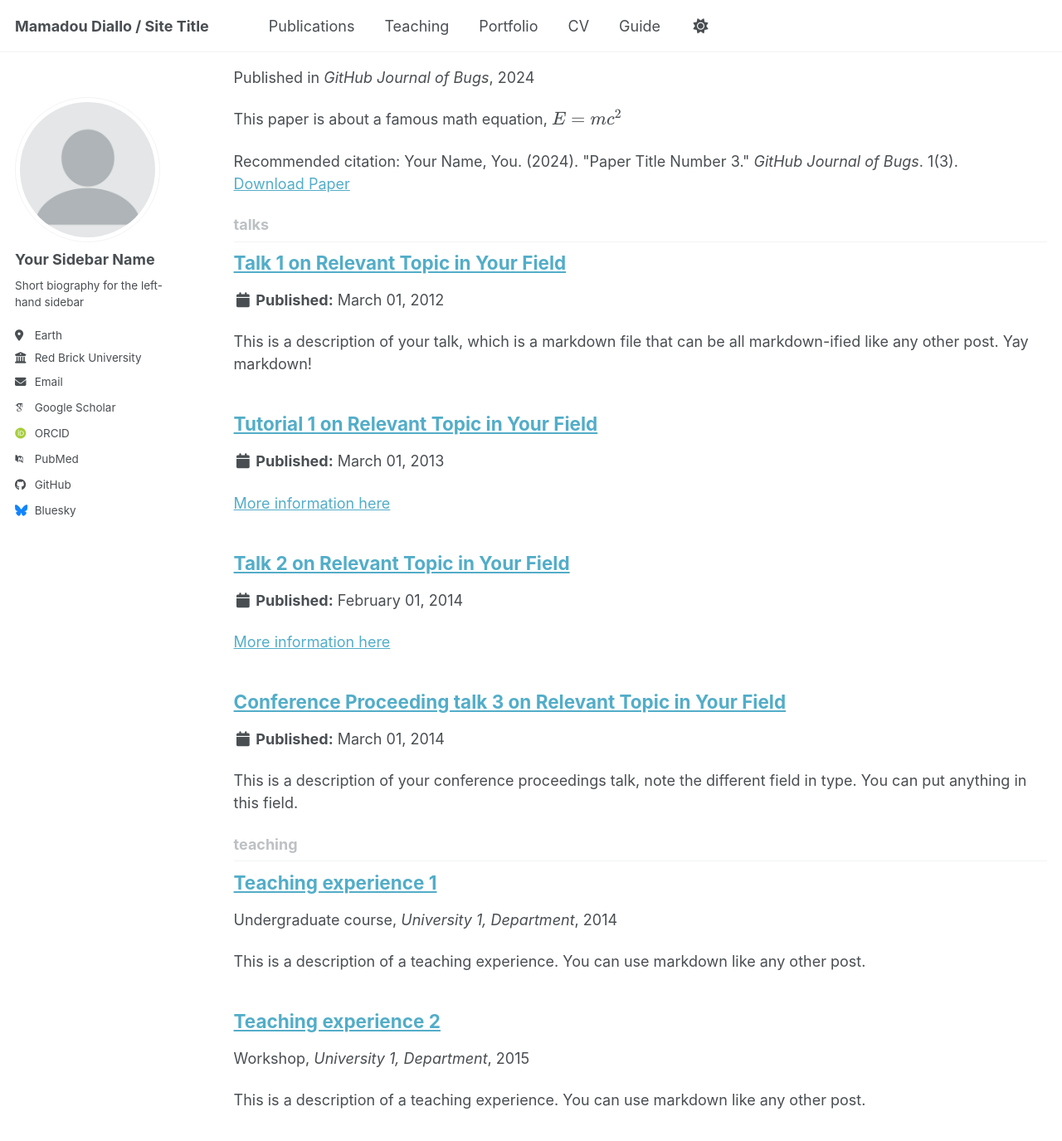
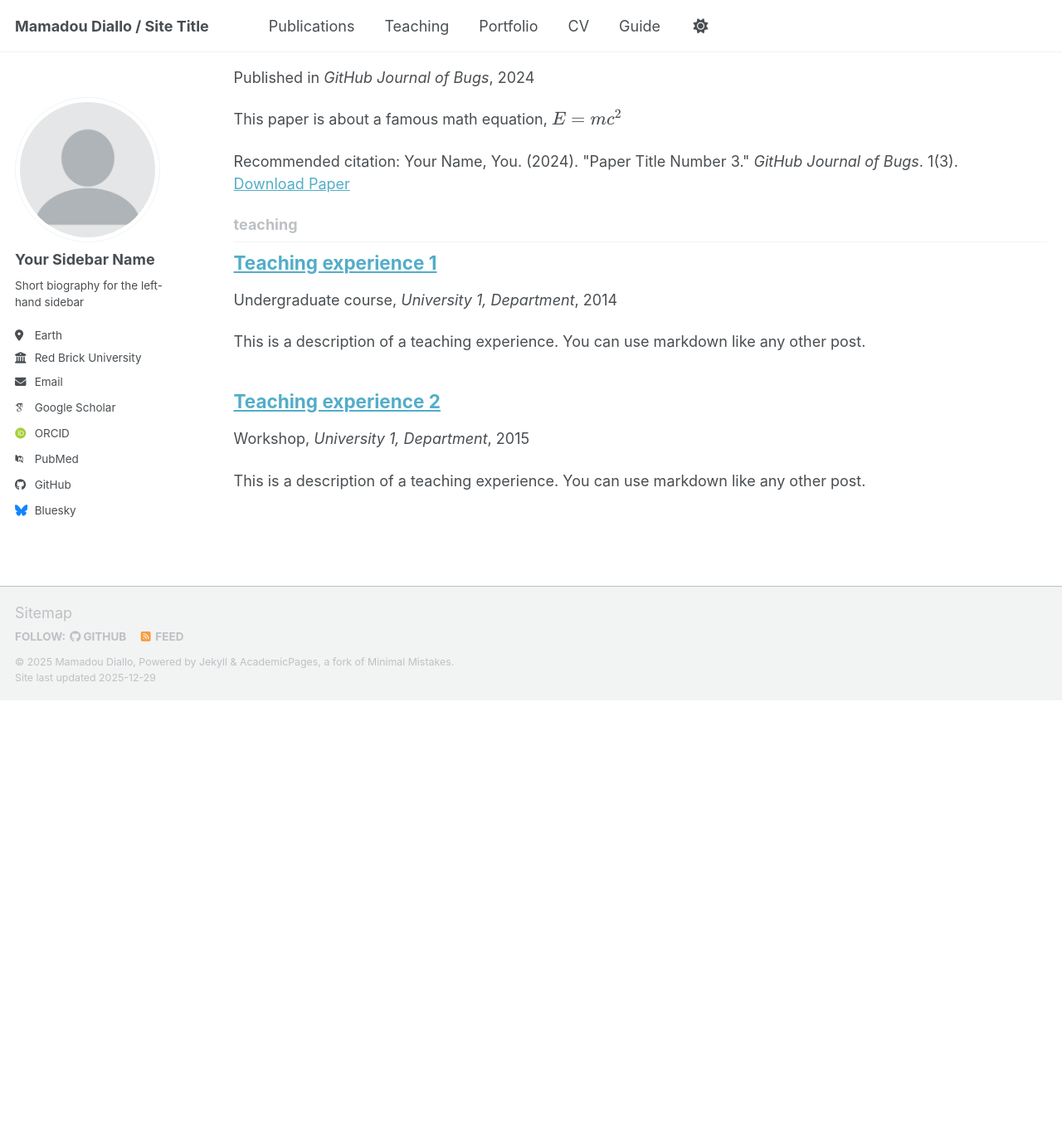
Before and after one commit to lam-rana/lam-rana.github.io, a Jekyll site: the page built from _pages/collection-archive.html, in a window 1280 px wide and 1400 px high, scrolled down 2100 px. Shown: the top 1375 px of the window at 83% size. Built offline with Jekyll 4.4.1, drawn with Linux system fonts in a browser that asks for light colours; some web fonts are replaced; a script bundle is joined from its source files by our own code; library files that are not in the unit come from our copies; after the commit the page ends 2944 px from its top, so only the background shows below that; some of the changed lines change nothing that is shown.

Commit message:
Disable output and sharing for talks and pages
Updated configuration settings for talks and pages to disable output and sharing options.

```diff
--- a/_config.yml
+++ b/_config.yml
@@ -231,7 +231,7 @@
     output: true
     permalink: /:collection/:path/
   talks:
-    output: true
+    output: false
     permalink: /:collection/:path/
 
 
@@ -245,9 +245,9 @@
       layout: single
       author_profile: true
       read_time: true
-      comments: true
-      share: true
-      related: true
+      comments: false
+      share: false
+      related: false
   # _pages
   - scope:
       path: ""
@@ -288,8 +288,8 @@
       type: talks
     values:
       layout: talk
-      author_profile: true
-      share: true
+      author_profile: false
+      share: false
 
 
 # Sass/SCSS
```
